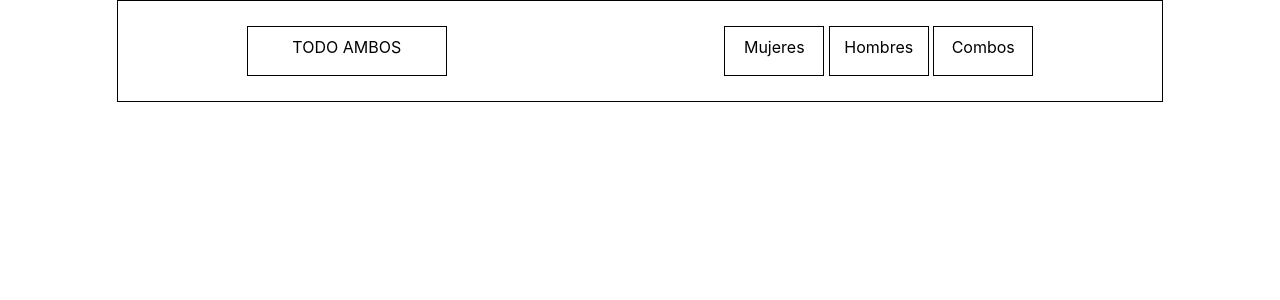
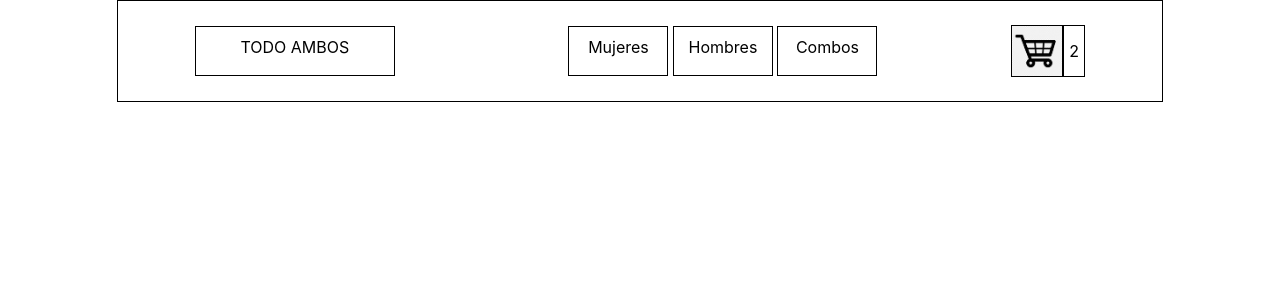
Before and after one commit to EricNegreido/EntregaFinalNegreido, a React (Create React App) app: page / in a window 1280 px wide. Shown: the top 300 px of the page. Built offline with nearby package versions, Linux system fonts and the light colour scheme.

Commit message:
components cartwidget

```diff
--- /dev/null
+++ b/src/components/CartWidget.jsx
@@ -0,0 +1,6 @@
+import carrito from "../assets/carrito.png"
+export const CartWidget = () =>
+<div className="cart">
+    <img className="navCarrito" src={carrito} alt="carrito"/>
+    <p>2</p>
+</div>
--- a/src/components/NavBar.jsx
+++ b/src/components/NavBar.jsx
@@ -1,4 +1,7 @@
+import {CartWidget} from "./CartWidget"
+
 export const NavBar = () =>
+
 <header>
     <nav className="navBar">
         <div className="logo">TODO AMBOS</div>
@@ -7,5 +10,7 @@ export const NavBar = () =>
         <a href="*"><li className="navButtons">  Hombres  </li> </a>
         <a href="*"><li className="navButtons">  Combos  </li> </a>
         </ul>
+        <CartWidget/>
     </nav>
+
 </header>
--- a/src/index.css
+++ b/src/index.css
@@ -48,3 +48,20 @@ color: #000;
   width: 100px;
   height: 50px;
 }
+.cart{
+  display: flex;
+  text-align: center;
+}
+.navCarrito, .cart p{
+
+  width: 50px;
+  height: 50px;
+  border: 1px solid #000;
+  margin: 0;
+
+
+}
+.cart p{
+  width: 20px;
+  line-height: 50px;
+}
```
Also changed, not shown: src/assets/carrito.png (added).
